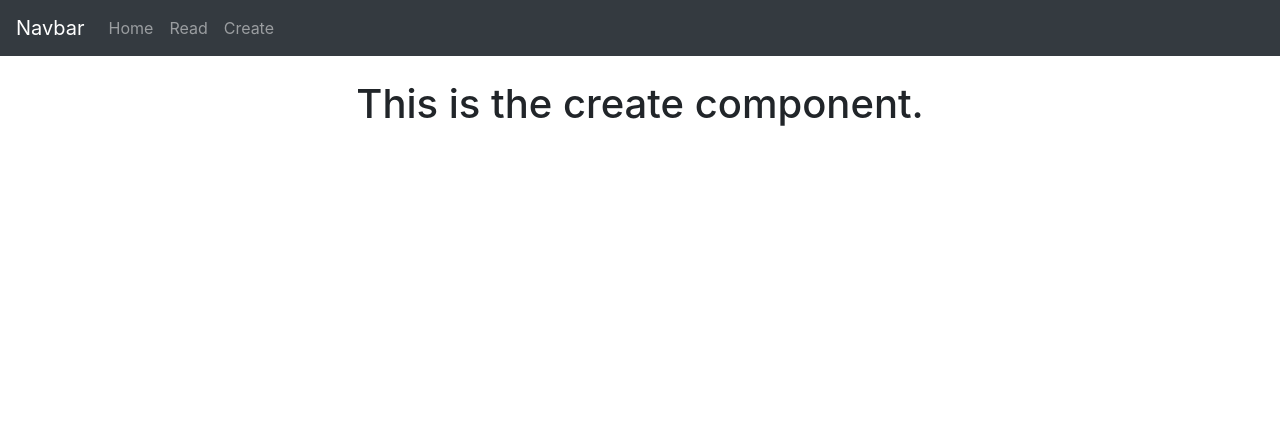
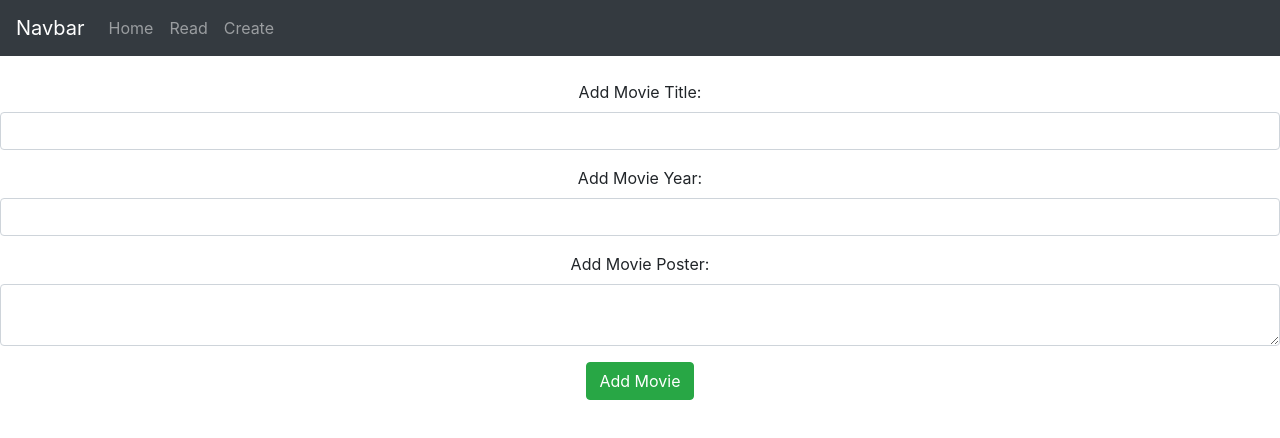
Before and after one commit to JakeWright131/datarep_lab11, a React (Create React App) app: page /create in a window 1280 px wide. Shown: the top 438 px of the page. Built offline with nearby package versions, Linux system fonts and the light colour scheme.

Commit message:
lab completed

```diff
--- a/package.json
+++ b/package.json
@@ -6,6 +6,7 @@
     "@testing-library/jest-dom": "^4.2.4",
     "@testing-library/react": "^9.5.0",
     "@testing-library/user-event": "^7.2.1",
+    "axios": "^0.21.0",
     "bootstrap": "^4.5.2",
     "react": "^16.13.1",
     "react-bootstrap": "^1.3.0",
--- a/src/components/create.js
+++ b/src/components/create.js
@@ -4,11 +4,86 @@
     //renders the components onto the webpage
     //text is outputted onto the webpage
 
+    constructor() {
+        super();
+
+        this.onSubmit = this.onSubmit.bind(this);
+        this.onChangeTitle = this.onChangeTitle.bind(this);
+        this.onChangeYear = this.onChangeYear.bind(this);
+        this.onChangePoster = this.onChangePoster.bind(this);
+
+
+        this.state = {
+            Title: '',
+            Year: '',
+            Poster: '',
+        }
+    }
+
+    //Targets title value to change
+    onChangeTitle(e) {
+        this.setState({
+            Title: e.target.value
+        });
+    }
+
+    //Targets Year value to change
+    onChangeYear(e) {
+        this.setState({
+            Year: e.target.value
+        });
+    }
+
+    //Targets Poster value to change
+    onChangePoster(e) {
+        this.setState({
+            Poster: e.target.value
+        });
+    }
+
+    //On submit the values of title,year and poster are output to the screen by an alert
+    onSubmit(e) {
+        e.preventDefault();
+        alert("Movie: " + this.state.Title + " Was Added Successfully"+ this.state.Year + "" +this.state.Poster)
+    }
+
+    //form field is displayed onto webpage with text areas
     render() {
         return (
-            <div>
-                <h1>This is the create component.</h1>
+            <div className='App'>
+                <form onSubmit={this.onSubmit}>
+                    <div className='form-group'>
+                        <label>Add Movie Title: </label>
+                        <input type='text'
+                            className='form-control'
+                            value={this.state.Title}
+                            onChange={this.onChangeTitle}></input>
+                    </div>
+
+                    <div className="form-group">
+                    <label>Add Movie Year: </label>
+                    <input type='text'
+                    className='form-control'
+                    value={this.state.Year}
+                    onChange={this.onChangeYear}></input>
+                    <div className="form-group">
+
+                    </div>
+
+                    <div className='form-group'>
+                        <label>Add Movie Poster: </label>
+                        <textarea type='text'
+                        className='form-control'
+                            value={this.state.Poster}
+                            onChange={this.onChangePoster}></textarea>
+                    </div>
+                </div>
+                <input type='submit'
+                            value='Add Movie'
+                            className='btn btn-success'></input>
+                </form>
             </div>
+
         );
     }
 
--- a/src/components/read.js
+++ b/src/components/read.js
@@ -1,5 +1,6 @@
 import React from 'react';
 import { Movies } from './movies';
+import axios from 'axios';
 
 export class Read extends React.Component {
     //renders the components onto the webpage
@@ -8,31 +9,24 @@
     //passing data from read component using state object
 
     state = {
-            movies: [
-                {
-                "Title": "Avengers: Infinity War",
-                "Year": "2018",
-                "imdbID": "tt4154756",
-                "Type": "movie",
-                "Poster": "https://m.media-amazon.com/images/M/MV5BMjMxNjY2MDU1OV5BMl5BanBnXkFtZTgwNzY1MTUwNTM@._V1_SX300.jpg"
-                },
-                {
-                "Title": "Captain America: Civil War",
-                "Year": "2016",
-                "imdbID": "tt3498820",
-                "Type": "movie",
-                "Poster": "https://m.media-amazon.com/images/M/MV5BMjQ0MTgyNjAxMV5BMl5BanBnXkFtZTgwNjUzMDkyODE@._V1_SX300.jpg"
-                },
-                {
-                "Title": "Charlie Wilson's War",
-                "Year": "2007",
-                "imdbID": "tt0472062",
-                "Type": "movie",
-                "Poster": "https://m.media-amazon.com/images/M/MV5BMTgwMDgwMDc4MF5BMl5BanBnXkFtZTYwOTU3MDM4._V1_SX300.jpg"
-                }
-                ]
+        movies: [
+
+        ]
 
     };
+
+    componentDidMount() {
+        axios.get('https://jsonblob.com/api/jsonblob/520c3b5e-0312-11eb-a6af-cbf00d776032')
+            .then(
+                (response) => {
+                    this.setState({ movies: response.data.Search })
+                }
+
+            )
+            .catch(
+                (error) => { console.log(error) });
+    }
+
     render() {
         return (
             <div>
```
Also changed, not shown: 1 other file (tests, documents, lock files or other folders).
